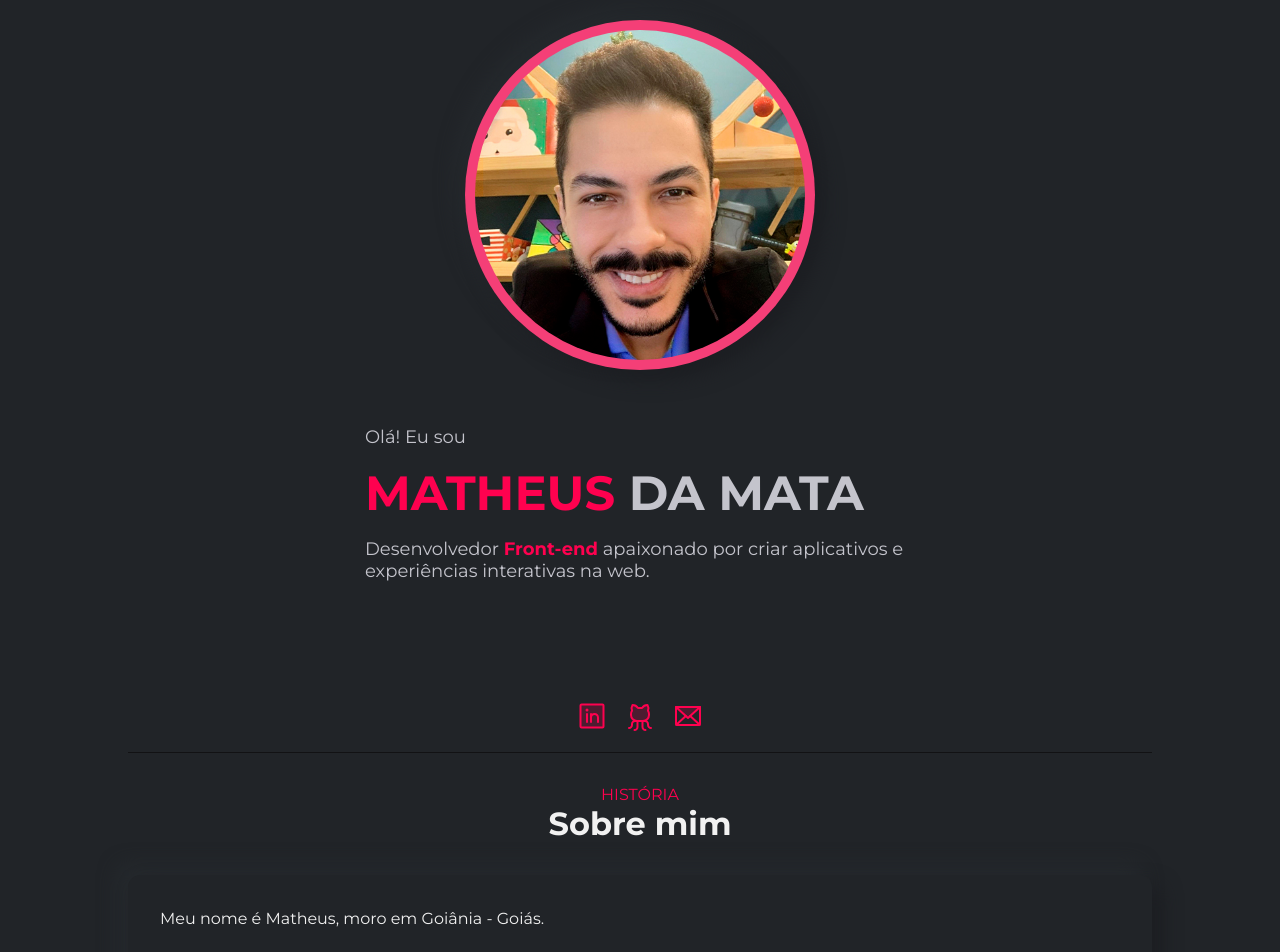
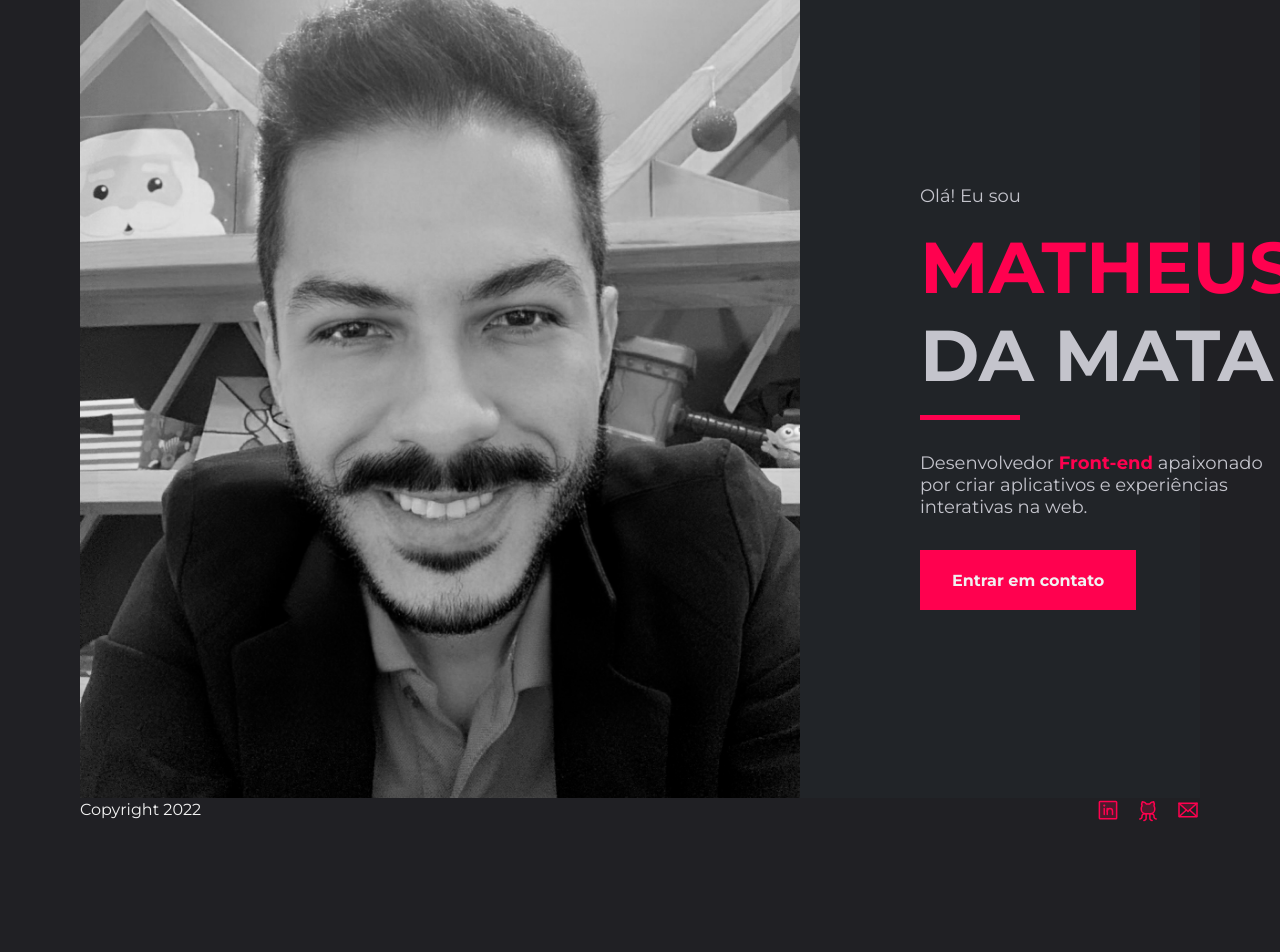
Before and after one commit to matheusdamata/next-portfolio, a Next.js app: page / in a window 1280 px wide. Shown: the top 952 px of the page. After the commit the page ends 822 px from the top, so only its background shows below. Built offline with nearby package versions, Linux system fonts and the light colour scheme.

Commit message:
Full refactoring for new layout

```diff
--- a/src/pages/_app.tsx
+++ b/src/pages/_app.tsx
@@ -1,14 +1,50 @@
+import Link from 'next/link'
 import type { AppProps } from 'next/app'
 
 import { globalStyles } from '../styles/global'
-import { Container } from '../styles/pages/app'
+import { Container, Header, HeaderMenu, Socials } from '../styles/pages/app'
+
+import { LinkedinLogo, GithubLogo, Envelope } from 'phosphor-react'
+import { useRouter } from 'next/router'
 
 globalStyles()
 
 export default function App({ Component, pageProps }: AppProps) {
+  const router = useRouter()
+
   return (
     <Container>
+      <Header>
+        <HeaderMenu>
+          <Link href="/" className={router.pathname === '/' ? 'active' : ''}>
+            Início
+          </Link>
+          <Link
+            href="/sobre"
+            className={router.pathname === '/sobre' ? 'active' : ''}
+          >
+            Sobre mim
+          </Link>
+          <Link
+            href="/contato"
+            className={router.pathname === '/contato' ? 'active' : ''}
+          >
+            Contato
+          </Link>
+        </HeaderMenu>
+      </Header>
+
       <Component {...pageProps} />
+
+      <footer>
+        <p>Copyright 2022</p>
+
+        <Socials>
+          <LinkedinLogo size={24} weight="duotone" />
+          <GithubLogo size={24} weight="duotone" />
+          <Envelope size={24} weight="duotone" />
+        </Socials>
+      </footer>
     </Container>
   )
 }
--- a/src/pages/index.tsx
+++ b/src/pages/index.tsx
@@ -2,17 +2,16 @@ import Head from 'next/head'
 import Image from 'next/image'
 
 import {
+  Button,
   Container,
   HomeAboutMe,
   HomeContent,
+  HomeSideRight,
+  LineAboutMe,
   ProfileImageContent,
-  Socials,
 } from '../styles/pages/home'
 
-import ProfileImage from '../assets/profile.svg'
-import { AboutMe } from './AboutMe'
-import { DividingLine } from '../components/DividingLine'
-import { LinkedinLogo, GithubLogo, Envelope } from 'phosphor-react'
+import ProfileImage from '../assets/profile-black.jpg'
 
 export default function Home() {
   return (
@@ -24,32 +23,27 @@ export default function Home() {
       <Container>
         <HomeContent>
           <ProfileImageContent>
-            <Image src={ProfileImage} width={350} height={350} alt="" />
+            <Image src={ProfileImage} alt="" />
           </ProfileImageContent>
 
+          <HomeSideRight>
             <HomeAboutMe>
               <span>Olá! Eu sou</span>
 
               <h1>
                 <strong>MATHEUS</strong> DA MATA
+                <LineAboutMe />
               </h1>
 
               <p>
                 Desenvolvedor <strong>Front-end</strong> apaixonado por criar
                 aplicativos e experiências interativas na web.
               </p>
+
+              <Button>Entrar em contato</Button>
             </HomeAboutMe>
-
-          <Socials>
-            <LinkedinLogo size={32} weight="duotone" />
-            <GithubLogo size={32} weight="duotone" />
-            <Envelope size={32} weight="duotone" />
-          </Socials>
+          </HomeSideRight>
         </HomeContent>
-
-        <DividingLine />
-
-        <AboutMe />
       </Container>
     </>
   )
--- a/src/pages/aboutme/index.tsx
+++ b/src/pages/sobre/index.tsx
@@ -1,6 +1,6 @@
 import { Container, Content } from '../../styles/pages/aboutme'
 
-export function AboutMe() {
+export default function AboutMe() {
   return (
     <Container>
       <span>HISTÓRIA</span>
@@ -28,8 +28,8 @@ export function AboutMe() {
           possível para o B2B.
           <br />
           <br />
-          Aos 10 anos de idade fiz meu primeiro "Hello World" em HTML, e me
-          apaixonei por programação, sou um desenvolvedor entusiasta,
+          Aos 10 anos de idade fiz meu primeiro &quot;Hello World&quot; em HTML,
+          e me apaixonei por programação, sou um desenvolvedor entusiasta,
           autodidata, que adora inovar, aprender e criar algo novo. Atualmente
           realizo projetos (pessoais) utilizando ReactJS, NextJS, React Native,
           HTML, CSS, JavaScript e TypeScript.
--- a/src/styles/components/dividingline.ts
+++ b/src/styles/components/dividingline.ts
@@ -4,7 +4,7 @@ export const Line = styled('span', {
   height: 1,
   width: '100%',
 
-  margin: '0 0 2rem',
+  margin: '2rem 0',
 
   background: '$gray900',
 })
--- a/src/styles/global.ts
+++ b/src/styles/global.ts
@@ -17,7 +17,7 @@ export const globalStyles = globalCss({
   },
 
   body: {
-    backgroundColor: '$gray800',
+    backgroundColor: '$gray700',
     color: '$gray100',
     'webkit-font-smoothing': 'antialiased',
   },
--- a/src/styles/pages/aboutme.ts
+++ b/src/styles/pages/aboutme.ts
@@ -3,7 +3,7 @@ import { styled } from '..'
 export const Container = styled('div', {
   width: '100%',
   maxWidth: 1024,
-  height: '100vh',
+  height: '100%',
 
   display: 'flex',
   flexDirection: 'column',
--- a/src/styles/pages/app.ts
+++ b/src/styles/pages/app.ts
@@ -1,8 +1,80 @@
 import { styled } from '..'
 
 export const Container = styled('div', {
+  width: '100%',
+  // maxWidth: 1600,
+  height: '100vh',
+
   display: 'flex',
   flexDirection: 'column',
   alignItems: 'center',
   justifyContent: 'center',
+
+  margin: '0 auto',
+  padding: '0 5rem',
+
+  footer: {
+    width: '100%',
+    height: 80,
+
+    display: 'flex',
+    flexDirection: 'row',
+    alignItems: 'center',
+    justifyContent: 'space-between',
+  },
 })
+
+export const Header = styled('div', {
+  width: '100%',
+  height: 80,
+
+  display: 'flex',
+  flexDirection: 'row',
+  alignContent: 'center',
+  justifyContent: 'flex-end',
+})
+
+export const HeaderMenu = styled('div', {
+  display: 'flex',
+  flexDirection: 'row',
+  alignContent: 'center',
+  justifyContent: 'center',
+
+  gap: '2rem',
+
+  a: {
+    display: 'flex',
+    alignItems: 'center',
+
+    textDecoration: 'none',
+    color: '$white',
+
+    padding: '0 1rem',
+  },
+
+  '.active': {
+    fontWeight: 'bold',
+    backgroundColor: '$gray800',
+  },
+})
+
+export const Socials = styled('div', {
+  display: 'flex',
+  flexDirection: 'row',
+  alignItems: 'flex-end',
+  justifyContent: 'center',
+
+  gap: '1rem',
+
+  svg: {
+    color: '$pink900',
+    cursor: 'pointer',
+  },
+
+  'svg:hover': {
+    transition: 'color .5s ease',
+    color: '$purpleDark',
+
+    transform: 'scale(1.1)',
+  },
+})
--- a/src/styles/pages/home.ts
+++ b/src/styles/pages/home.ts
@@ -2,36 +2,23 @@ import { keyframes, styled } from '..'
 
 export const Container = styled('main', {
   width: '100%',
-  maxWidth: 1024,
+  height: '100%',
 
   display: 'flex',
   flexDirection: 'column',
   alignItems: 'center',
   justifyContent: 'center',
+
+  backgroundColor: '$gray800',
 })
 
 export const HomeContent = styled('div', {
-  height: 'calc(100vh - 3rem)',
+  width: '100%',
+  height: '100%',
 
   display: 'flex',
-  flexDirection: 'column',
+  flexDirection: 'row',
   alignItems: 'center',
-  justifyContent: 'center',
-})
-
-export const ProfileImageBorderAnimate = keyframes({
-  '0%': {
-    backgroundColor: 'rgba(252,70,107,1)',
-  },
-  '50%': {
-    backgroundColor: 'rgba(213,94,251,1)',
-  },
-  '75%': {
-    backgroundColor: 'rgba(222,44,151,1)',
-  },
-  '100%': {
-    backgroundColor: 'rgba(252,70,107,1)',
-  },
 })
 
 export const ProfileImageAnimate = keyframes({
@@ -46,38 +33,43 @@ export const ProfileImageAnimate = keyframes({
 })
 
 export const ProfileImageContent = styled('div', {
+  width: '45rem',
+  height: '100%',
+
   display: 'flex',
   alignItems: 'center',
   justifyContent: 'center',
 
-  borderRadius: '100%',
-
-  boxShadow: '10px 10px 19px #1c1e22, -10px -10px 19px #262a2e',
-
-  animation: `${ProfileImageBorderAnimate} 2s infinite`,
+  backgroundColor: '$purpleDark',
 
   img: {
-    borderRadius: '50%',
-    padding: '0.625rem',
-
-    animation: `${ProfileImageAnimate} .5s ease`,
+    width: '45rem',
+    height: '100%',
+    objectFit: 'cover',
   },
 })
 
+export const HomeSideRight = styled('div', {
+  height: '100%',
+
+  display: 'flex',
+  flexDirection: 'column',
+  alignItems: 'center',
+  justifyContent: 'center',
+})
+
 export const HomeAboutMe = styled('div', {
-  width: 550,
-
   display: 'flex',
   flexDirection: 'column',
   alignItems: 'flex-start',
   justifyContent: 'center',
 
-  marginTop: '3.5rem',
+  marginLeft: '7.5rem',
 
   color: '$gray300',
 
   h1: {
-    fontSize: '3rem',
+    fontSize: '4.5rem',
     fontWeight: 700,
 
     marginTop: '1rem',
@@ -98,26 +90,25 @@ export const HomeAboutMe = styled('div', {
   },
 })
 
-export const Socials = styled('div', {
-  width: '100%',
-  height: 150,
+export const LineAboutMe = styled('div', {
+  width: '6.25rem',
+  height: '5px',
 
-  display: 'flex',
-  flexDirection: 'row',
-  alignItems: 'flex-end',
-  justifyContent: 'center',
+  margin: '1rem 0',
 
-  gap: '1rem',
+  background: '$pink900',
+})
 
-  svg: {
-    color: '$pink900',
-    cursor: 'pointer',
-  },
+export const Button = styled('button', {
+  height: '3.75rem',
 
-  'svg:hover': {
-    transition: 'color .5s ease',
-    color: '$purpleDark',
+  border: 0,
 
-    transform: 'scale(1.1)',
-  },
+  fontWeight: 'bold',
+  color: '$gray100',
+
+  padding: '0 2rem',
+  marginTop: '2rem',
+
+  background: '$pink900',
 })
```
Also changed, not shown: src/pages/contato/index.tsx (added, +9 -0 lines), src/styles/pages/contact.ts (added, +20 -0 lines), src/assets/profile-black.jpg (added). Lines whose indentation alone changed are shown as unchanged.
